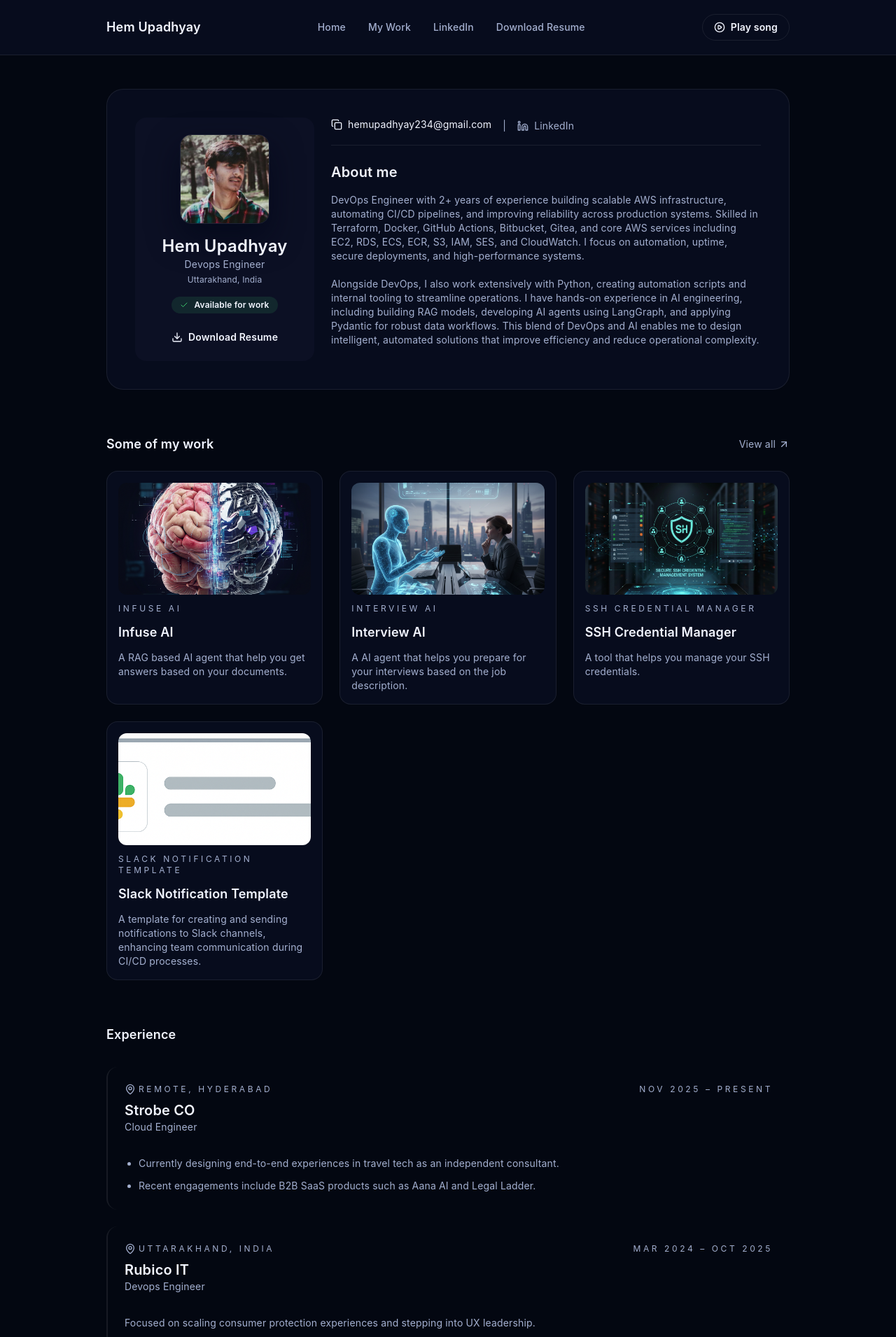
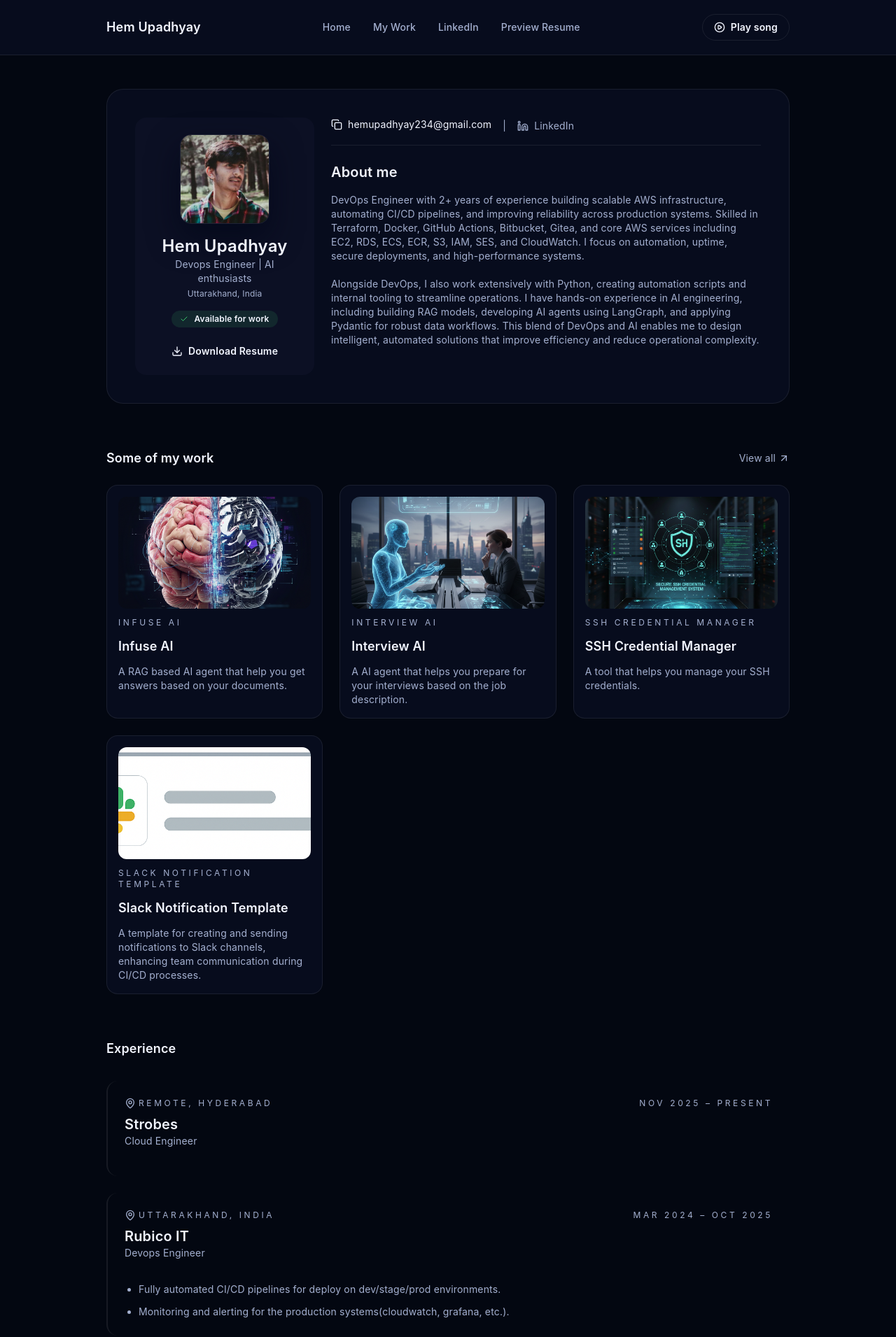
Before and after one commit to hemupadhyay26/hemupadhyay26.github.io, a React (Vite) app: page / in a window 1280 px wide. Shown: the top 1911 px of the page at 70% size. Built offline with nearby package versions, Linux system fonts and the light colour scheme.

Commit message:
housekeeping

```diff
--- a/src/App.tsx
+++ b/src/App.tsx
@@ -24,7 +24,7 @@
   { label: 'Home', href: '#home' },
   { label: 'My Work', href: '#work' },
   { label: 'LinkedIn', href: 'https://www.linkedin.com/in/hem-upadhyay-4460b31b9/', external: true },
-  { label: 'Download Resume', href: resumeFile, external: true },
+  { label: 'Preview Resume', href: resumeFile, external: true },
 ]
 
 const aboutText = `DevOps Engineer with 2+ years of experience building scalable AWS infrastructure, automating CI/CD pipelines, and improving reliability across production systems. Skilled in Terraform, Docker, GitHub Actions, Bitbucket, Gitea, and core AWS services including EC2, RDS, ECS, ECR, S3, IAM, SES, and CloudWatch. I focus on automation, uptime, secure deployments, and high-performance systems.
@@ -63,12 +63,10 @@
 const experienceCards = [
   {
     location: 'Remote, Hyderabad',
-    company: 'Strobe CO',
+    company: 'Strobes',
     role: 'Cloud Engineer',
     period: 'Nov 2025 – PRESENT',
     bullets: [
-      'Currently designing end-to-end experiences in travel tech as an independent consultant.',
-      'Recent engagements include B2B SaaS products such as Aana AI and Legal Ladder.',
     ],
   },
   {
@@ -76,7 +74,10 @@
     company: 'Rubico IT',
     role: 'Devops Engineer',
     period: 'Mar 2024 – Oct 2025',
-    bullets: [],
+    bullets: [
+      'Fully automated CI/CD pipelines for deploy on dev/stage/prod environments.',
+      'Monitoring and alerting for the production systems(cloudwatch, grafana, etc.).',
+    ],
   },
 ]
 
@@ -266,7 +267,7 @@
               </div>
               <div>
                 <h1 className="text-2xl font-semibold">Hem Upadhyay</h1>
-                <p className="text-sm text-[var(--text-muted)]">Devops Engineer</p>
+                <p className="text-sm text-[var(--text-muted)]">Devops Engineer | AI enthusiasts</p>
                 <p className="mt-1 text-xs text-[var(--text-muted)]">Uttarakhand, India</p>
               </div>
               <span className="inline-flex items-center gap-2 rounded-full bg-[rgba(59,201,109,0.12)] px-3 py-1 text-xs font-semibold text-[var(--text-light)]">
@@ -396,11 +397,6 @@
                     ))}
                   </ul>
                 )}
-                {exp.bullets.length === 0 && (
-                  <p className="mt-4 text-sm text-[var(--text-muted)]">
-                    Focused on scaling consumer protection experiences and stepping into UX leadership.
-                  </p>
-                )}
               </article>
             ))}
           </div>
```
